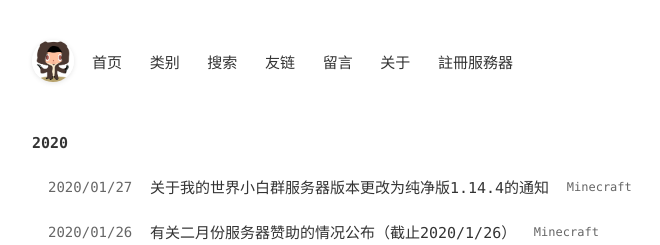
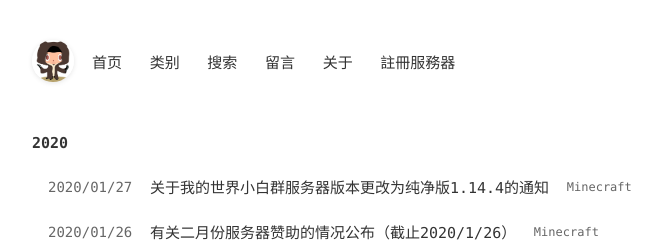
Before and after one commit to Rkgoange/Yuze, a Jekyll site: the page built from index.html, in a window 1280 px wide. Shown: the top 245 px of the page, without its empty margins (282-942 px from the left). Built offline with Jekyll 4.4.1, drawn with Linux system fonts in a browser that asks for light colours; some web fonts are replaced; comment, search, counter and statistics services are not loaded.

Commit message:
Update _config.yml

```diff
--- a/_config.yml
+++ b/_config.yml
@@ -30,8 +30,6 @@ menu:
     url: /pages/categories.html
   - title: 搜索
     url: /pages/search.html
-  - title: 友链
-    url: /pages/links.html
   - title: 留言
     url: /pages/chat.html
   - title: 关于
```
